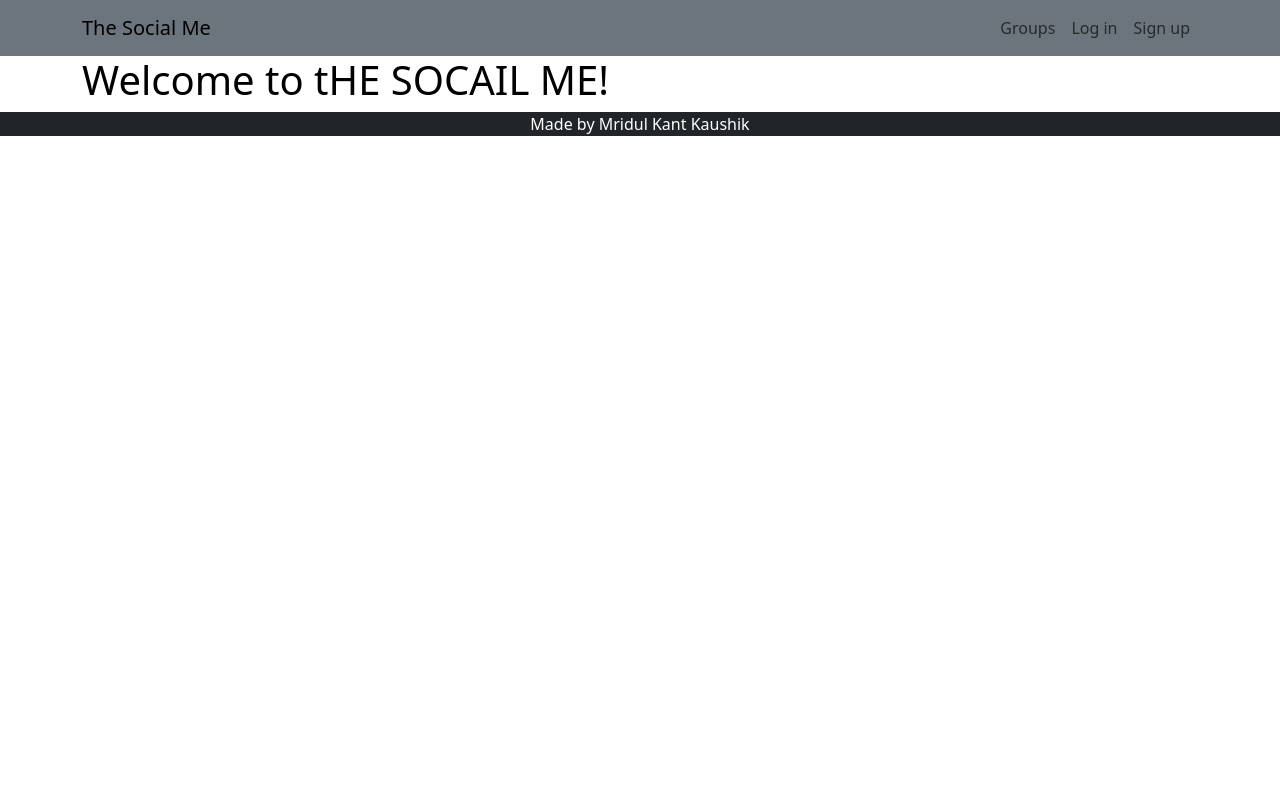
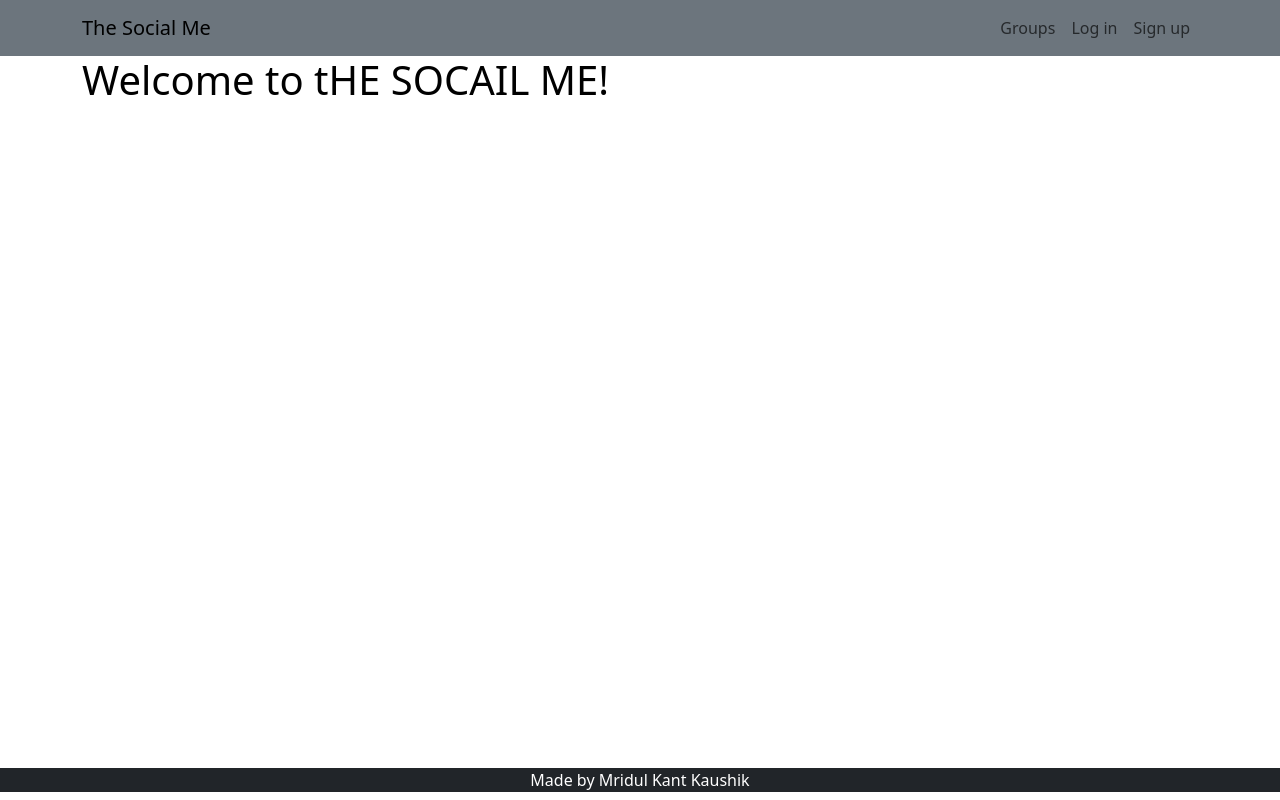
Before and after one commit to MridulKaushik/Social_ME, a Django app: page / in a window 1280 px wide. Run offline with Django 3.2, Linux system fonts and the light colour scheme.

Commit message:
Updating master.css
Adding footer css

```diff
--- a/Social_Me/static/SocialMe/CSS/master.css
+++ b/Social_Me/static/SocialMe/CSS/master.css
@@ -4,3 +4,9 @@ body {
     background-color: white;
     color:black;
   }
+
+footer{
+  position: absolute;
+  top: 96%;
+  width: 100%;
+}
```
